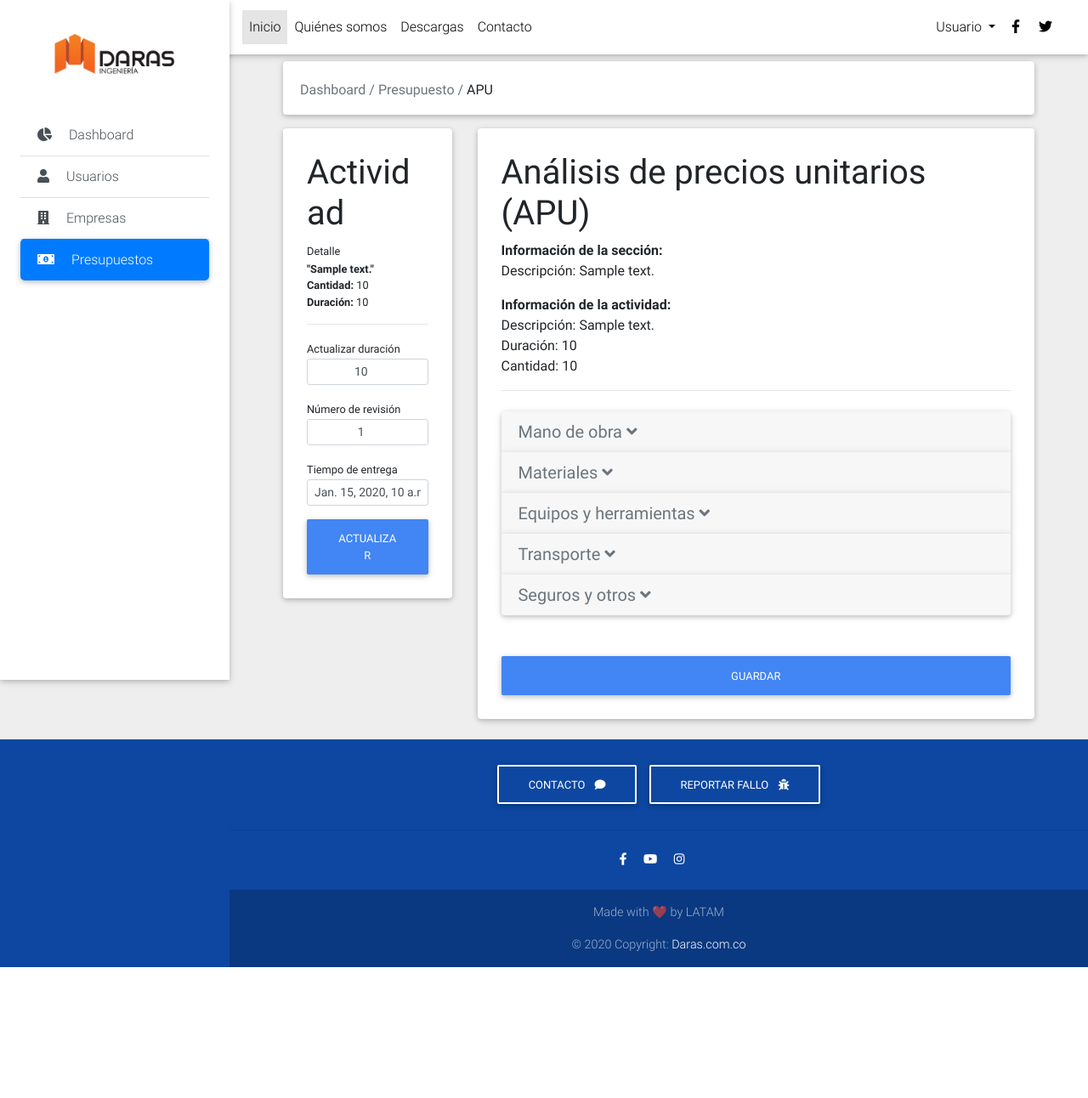
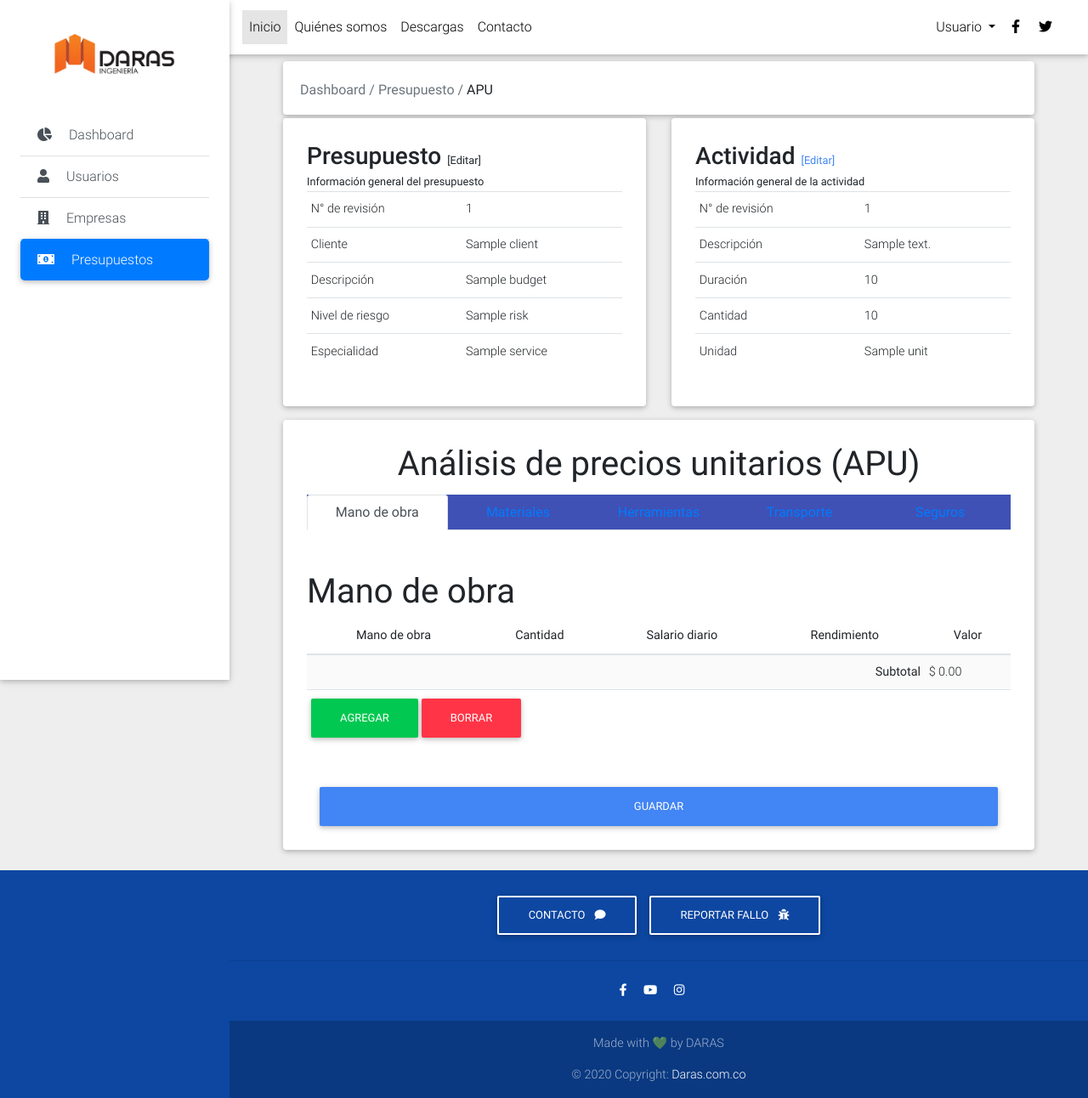
Before and after one commit to germantellezv/daras-budget, a Django app: template templates/budget/create-apu.html in a window 1280 px wide. Shown: the whole page at 85% size. Before the commit the page ends 1138 px from the top, so only its background shows below. Run offline with Django 3.2, Linux system fonts and the light colour scheme; the template is opened without the code that fills it: most values are stand-ins (such as "Sample title", 1, 10 or a date in 2020); some libraries are stand-ins or nearby versions.

Commit message:
APU template renewed

```diff
--- a/apps/budget/admin.py
+++ b/apps/budget/admin.py
@@ -18,7 +18,7 @@ class ServiceAdmin(admin.ModelAdmin):
 
 @admin.register(Budget)
 class BudgetAdmin(admin.ModelAdmin):
-    list_display = ('subject', 'client', 'service', 'subject','created_by')
+    list_display = ('subject', 'client', 'service', 'subject','created_by','created')
     class Meta:
         verbose_name = "Presupuesto"
 
--- a/templates/budget/create-apu.html
+++ b/templates/budget/create-apu.html
@@ -31,79 +31,143 @@
 </div>
 <!-- Heading -->
 
-<div class="row mt-3">
-    <div class="col-3">
+<!-- Row (1/2) -->
+<div class="row">
+    <!-- Budget info -->
+    <div class="col-6">
         <div class="card p-2 wow fadeIn">
             <div class="card-body">
-                <h1>Actividad</h1>
-                <small>Detalle </small>
+                <span class="h3 card-title">Presupuesto </span> <small>[Editar]</small>
+                <br>
+                <small>Información general del presupuesto</small>
+                <table class="table table-sm table-hover">
+                    <tr>
+                        <td>N° de revisión</td>
+                        <td>{{budget.rev_number}}</td>
+                    </tr>
+                    <tr>
+                        <td>Cliente</td>
+                        <td>{{budget.client.name}}</td>
+                    </tr>
+                    <tr>
+                        <td>Descripción</td>
+                        <td>
+                            {{budget.subject}}
+                        </td>
+                    </tr>
+                    <tr>
+                        <td>Nivel de riesgo</td>
+                        <td>{{budget.risk}}</td>
+                    </tr>
+                    <tr>
+                        <td>Especialidad</td>
+                        <td>{{budget.service}}</td>
+                    </tr>
+                </table>
+            </div>
+        </div>
+    </div>
+    <!-- Activity info -->
+    <div class="col-6">
+        <div class="card p-2 wow fadeIn">
+            <div class="card-body">
+                <span class="h3 card-title">Actividad </span>
                 <small>
-                    <p style="margin: 0;">
-                        <strong>
-                            "{{subitem.description}}"
-                        </strong>
-                    </p>
-                    <p style="margin: 0;">
-                        <strong>
-                            Cantidad:
-                        </strong>
-                        {{subitem.amount}}
-                    </p>
-                    <p style="margin: 0;">
-                        <strong>
-                            Duración:
-                        </strong>
-                        {{subitem.duration}}
-                    </p>
+                    <a class="text-primary" data-toggle="modal" data-target="#exampleModalCenter">
+                        [Editar]
+                    </a>
                 </small>
-                <hr>
+                <br>
+                <small>Información general de la actividad</small>
+                <table class="table table-sm table-hover">
+                    <tr>
+                        <td>N° de revisión</td>
+                        <td>{{subitem.rev_number}}</td>
+                    </tr>
+                <tr>
+                    <td> Descripción </td>
+                    <td> {{subitem.description}} </td>
+                </tr>
+                <tr>
+                    <td> Duración </td>
+                    <td> {{subitem.duration}} </td>
+                </tr>
+                <tr>
+                    <td> Cantidad </td>
+                    <td> {{subitem.amount}} </td>
+                </tr>
+                <tr>
+                    <td> Unidad </td>
+                    <td> {{subitem.unit.name}} </td>
+                </tr>
+                </table>
+            </div>
+        </div>
+        <!-- Modal -->
+        <div class="modal fade" id="exampleModalCenter" tabindex="-1" role="dialog" aria-labelledby="exampleModalCenterTitle"
+            aria-hidden="true">
+
+            <!-- Add .modal-dialog-centered to .modal-dialog to vertically center the modal -->
+            <div class="modal-dialog modal-dialog-centered" role="document">
+
+
+                <div class="modal-content">
+                    <div class="modal-header">
+                        <h5 class="modal-title" id="exampleModalLongTitle">Modal title</h5>
+                        <button type="button" class="close" data-dismiss="modal" aria-label="Close">
+                            <span aria-hidden="true">&times;</span>
+                        </button>
+                    </div>
+                    <div class="modal-body">
+
                             <form action="{% url 'budget:update-subitem' budget.id item.id subitem.id %}" method="post">
                                 {% csrf_token %}
                                 <div class="form-group">
                                     <label for="" style="margin: 0;">
                                         <small>Actualizar duración</small>
                                     </label>
-                        <input type="number" name="duration" class="form-control form-control-sm text-center" {% if subitem.duration %}value="{{subitem.duration}}"{% endif %}>
+                                    <input type="number" name="duration" class="form-control form-control-sm text-center"
+                                        {% if subitem.duration %}value="{{subitem.duration}}" {% endif %}>
                                 </div>
                                 <div class="form-group">
                                     <label for="" style="margin: 0;">
                                         <small>Número de revisión</small>
                                     </label>
-                        <input type="number" name="rev_number" class="form-control form-control-sm text-center" {% if subitem.rev_number %}value="{{subitem.rev_number}}"{% endif %}>
+                                    <input type="number" name="rev_number" class="form-control form-control-sm text-center"
+                                        {% if subitem.rev_number %}value="{{subitem.rev_number}}" {% endif %}>
                                 </div>
                                 <div class="form-group">
                                     <label for="" style="margin: 0;">
                                         <small>Tiempo de entrega</small>
                                     </label>
-                        <input type="text" maxlength="50" name="delivery_time" class="form-control form-control-sm text-center" {% if subitem.delivery_time %}value="{{subitem.delivery_time}}"{% endif %}>
+                                    <input type="text" maxlength="50" name="delivery_time"
+                                        class="form-control form-control-sm text-center"
+                                        {% if subitem.delivery_time %}value="{{subitem.delivery_time}}" {% endif %}>
                                 </div>
                                 <button class="btn btn-block btn-primary" type="submit">Actualizar</button>
                             </form>
+
+                    </div>
+                    <!-- <div class="modal-footer">
+                        <button type="button" class="btn btn-secondary" data-dismiss="modal">Close</button>
+                        <button type="button" class="btn btn-primary">Save changes</button>
+                    </div> -->
                 </div>
             </div>
         </div>
-    <div class="col-9">
+    </div>
+</div>
+
+<!--  Row (2/2) -->
+<div class="row mt-3">
+    <!-- Create APU -->
+    <div class="col-12">
         <div class="card p-2 wow fadeIn">
             <div class="card-body">
-                <h1 class="text-left">
-                    Análisis de precios unitarios (APU)
-                </h1>
-                <p>
-                    <strong>Información de la sección:</strong> <br>
-                    Descripción: {{item.description}} <br>
-                </p>
-                <p>
-                    <strong>Información de la actividad: </strong> <br>
-                    Descripción: {{subitem.description}} <br>
-                    Duración: {{subitem.duration}} <br>
-                    Cantidad: {{subitem.amount}} <br>
-                </p>
-
-                <hr class="mb-4">
-                <form action="" method="post">
+                <form action="" method="post" id="apuform">
                     {% csrf_token %}
 
-                    <!-- ITEMS TO STORE SUBTOTAL -->
+                    <!-- HIDDEN INPUTS TO STORE SUBTOTAL LABELS -->
                     <div class="form-group" hidden>
                         <label for="wfsubtotal2"><small>Subtotal mano de obra</small></label>
                         <input class="form-control" type="number" name="subtotal" id="wfsubtotal2" step="0.01">
@@ -124,30 +188,40 @@
                         <label for="securesubtotal2"><small>Subtotal seguros y otros</small></label>
                         <input class="form-control" type="number" name="subtotal" id="securesubtotal2" step="0.01">
                     </div>
-                    <!-- ITEMS TO STORE SUBTOTAL -->
-                    <!-- ITEMS TO STORE SUBTOTAL -->
+                    <!-- HIDDEN INPUTS TO STORE SUBTOTAL LABELS -->
 
 
-                    <!--Accordion wrapper-->
-                    <div class="accordion md-accordion" id="accordionEx1" role="tablist" aria-multiselectable="true">
+                    <!-- Title -->
+                    <h1 class="h1 card-title text-center">Análisis de precios unitarios (APU) </h1>
+                    <!-- Tabs -->
+                    <ul class="nav nav-tabs nav-justified md-tabs indigo" id="myTabJust" role="tablist">
+                        <li class="nav-item">
+                            <a class="nav-link active" id="home-tab-just" data-toggle="tab" href="#workforce-tab" role="tab"
+                                aria-controls="home-just" aria-selected="true">Mano de obra</a>
+                        </li>
+                        <li class="nav-item">
+                            <a class="nav-link" id="profile-tab-just" data-toggle="tab" href="#material-tab" role="tab"
+                                aria-controls="profile-just" aria-selected="false">Materiales</a>
+                        </li>
+                        <li class="nav-item">
+                            <a class="nav-link" id="contact-tab-just" data-toggle="tab" href="#equipment-tab" role="tab"
+                                aria-controls="contact-just" aria-selected="false">Herramientas</a>
+                        </li>
+                        <li class="nav-item">
+                            <a class="nav-link" id="contact-tab-just" data-toggle="tab" href="#transport-tab" role="tab"
+                                aria-controls="contact-just" aria-selected="false">Transporte</a>
+                        </li>
+                        <li class="nav-item">
+                            <a class="nav-link" id="contact-tab-just" data-toggle="tab" href="#secure-tab" role="tab"
+                                aria-controls="contact-just" aria-selected="false">Seguros</a>
+                        </li>
+                    </ul>
+                    <!-- Tabs content -->
+                    <div class="tab-content pt-5" id="myTabContentJust">
 
-                        <!-- Workforce Accordion card -->
-                        <div class="card">
-
-                            <!-- Card header -->
-                            <div class="card-header" role="tab" id="headingTwo1">
-                                <a class="collapsed" data-toggle="collapse" data-parent="#accordionEx1"
-                                    href="#collapseTwo1" aria-expanded="false" aria-controls="collapseTwo1">
-                                    <h5 class="mb-0 text-muted">
-                                        Mano de obra <i class="fas fa-angle-down rotate-icon"></i>
-                                    </h5>
-                                </a>
-                            </div>
-
-                            <!-- Card body -->
-                            <div id="collapseTwo1" class="collapse" role="tabpanel" aria-labelledby="headingTwo1"
-                                data-parent="#accordionEx1">
-                                <div class="card-body">
+                        <!-- First tab content -->
+                        <div class="tab-pane fade show active" id="workforce-tab" role="tabpanel" aria-labelledby="home-tab-just">
+                            <h1>Mano de obra</h1>
                             <table id="workforceTable" class="table table-sm">
                                 <thead>
                                     <tr class="text-center">
@@ -183,10 +257,8 @@
                                         <td id="wfsubtotal" class="text-left">
                                             $ 0.00
                                         </td>
-
                                     </tr>
                                     <tr>
-
                                         <td class="text-left" colspan="5">
                                             <a id="addWorkforceItemButton" class="btn btn-success">AGREGAR</a>
                                             <a id="removeWorkforceItemButton" class="btn btn-danger">BORRAR</a>
@@ -196,28 +268,8 @@
                                 </tfoot>
                             </table>
                         </div>
-                            </div>
-
-                        </div>
-                        <!-- Workforce Accordion card -->
-
-                        <!-- Material Accordion card -->
-                        <div class="card">
-
-                            <!-- Card header -->
-                            <div class="card-header" role="tab" id="headingTwo2">
-                                <a class="collapsed" data-toggle="collapse" data-parent="#accordionEx1"
-                                    href="#collapseTwo21" aria-expanded="false" aria-controls="collapseTwo21">
-                                    <h5 class="mb-0 text-muted">
-                                        Materiales <i class="fas fa-angle-down rotate-icon"></i>
-                                    </h5>
-                                </a>
-                            </div>
-
-                            <!-- Card body -->
-                            <div id="collapseTwo21" class="collapse" role="tabpanel" aria-labelledby="headingTwo21"
-                                data-parent="#accordionEx1">
-                                <div class="card-body">
+                        <!-- Second tab content -->
+                        <div class="tab-pane fade" id="material-tab" role="tabpanel" aria-labelledby="profile-tab-just">
                             <table id="materialTable" class="table table-sm">
                                 <thead>
                                     <tr class="text-center">
@@ -265,28 +317,8 @@
                                 </tfoot>
                             </table>
                         </div>
-                            </div>
-
-                        </div>
-                        <!-- Material Accordion card -->
-
-                        <!-- Equipments and tools Accordion card -->
-                        <div class="card">
-
-                            <!-- Card header -->
-                            <div class="card-header" role="tab" id="headingThree31">
-                                <a class="collapsed" data-toggle="collapse" data-parent="#accordionEx1"
-                                    href="#collapseThree31" aria-expanded="false" aria-controls="collapseThree31">
-                                    <h5 class="mb-0 text-muted">
-                                        Equipos y herramientas <i class="fas fa-angle-down rotate-icon"></i>
-                                    </h5>
-                                </a>
-                            </div>
-
-                            <!-- Card body -->
-                            <div id="collapseThree31" class="collapse" role="tabpanel" aria-labelledby="headingThree31"
-                                data-parent="#accordionEx1">
-                                <div class="card-body">
+                        <!-- Third tab content -->
+                        <div class="tab-pane fade" id="equipment-tab" role="tabpanel" aria-labelledby="contact-tab-just">
                             <table id="equipmentTable" class="table table-sm">
                                 <thead>
                                     <tr class="text-center">
@@ -334,28 +366,8 @@
                                 </tfoot>
                             </table>
                         </div>
-                            </div>
-
-                        </div>
-                        <!-- Accordion card -->
-
-                        <!-- Transport Accordion card -->
-                        <div class="card">
-
-                            <!-- Card header -->
-                            <div class="card-header" role="tab" id="headingThree31">
-                                <a class="collapsed" data-toggle="collapse" data-parent="#accordionEx1"
-                                    href="#collapseThree41" aria-expanded="false" aria-controls="collapseThree41">
-                                    <h5 class="mb-0 text-muted">
-                                        Transporte <i class="fas fa-angle-down rotate-icon"></i>
-                                    </h5>
-                                </a>
-                            </div>
-
-                            <!-- Card body -->
-                            <div id="collapseThree41" class="collapse" role="tabpanel" aria-labelledby="headingThree31"
-                                data-parent="#accordionEx1">
-                                <div class="card-body">
+                        <!-- Fourth tab content -->
+                        <div class="tab-pane fade" id="transport-tab" role="tabpanel" aria-labelledby="contact-tab-just">
                             <table id="transportTable" class="table table-sm">
                                 <thead>
                                     <tr class="text-center">
@@ -403,27 +415,8 @@
                                 </tfoot>
                             </table>
                         </div>
-                            </div>
-
-                        </div>
-                        <!-- Accordion card -->
-
-                        <!-- Secure and Others Accordion card -->
-                        <div class="card">
-                            <!-- Card header -->
-                            <div class="card-header" role="tab" id="headingThree31">
-                                <a class="collapsed" data-toggle="collapse" data-parent="#accordionEx1"
-                                    href="#collapseThree51" aria-expanded="false" aria-controls="collapseThree51">
-                                    <h5 class="mb-0 text-muted">
-                                        Seguros y otros <i class="fas fa-angle-down rotate-icon"></i>
-                                    </h5>
-                                </a>
-                            </div>
-
-                            <!-- Card body -->
-                            <div id="collapseThree51" class="collapse" role="tabpanel" aria-labelledby="headingThree31"
-                                data-parent="#accordionEx1">
-                                <div class="card-body">
+                        <!-- Fifth tab content -->
+                        <div class="tab-pane fade" id="secure-tab" role="tabpanel" aria-labelledby="contact-tab-just">
                             <table id="secureAndOthersTable" class="table table-sm">
                                 <thead>
                                     <tr class="text-center">
@@ -471,14 +464,10 @@
                             </table>
                         </div>
                     </div>
+                    <div class="container">
 
+                        <button type="submit" form="apuform" class="btn btn-block btn-primary mt-5">GUARDAR</button>
                     </div>
-                        <!-- Accordion card -->
-
-                    </div>
-                    <!-- Accordion wrapper -->
-
-                    <button type="submit" class="btn btn-block btn-primary mt-5">GUARDAR</button>
                 </form>
             </div>
         </div>
--- a/templates/budget/parts/footer.html
+++ b/templates/budget/parts/footer.html
@@ -56,7 +56,7 @@
 
     <!--Copyright-->
     <div class="footer-copyright py-3">
-        <p>Made with ❤️ by LATAM </p>
+        <p>Made with 💚 by DARAS  </p>
         © {% now "Y" %} Copyright:
         <a href="https://daras.com.co/" target="_blank"> Daras.com.co </a>
     </div>
```
Also changed, not shown: templates/budget/budget-detail.html (+33 -63 lines), templates/budget/fill-budget.html (+2 -8 lines). Lines whose indentation alone changed are shown as unchanged.
